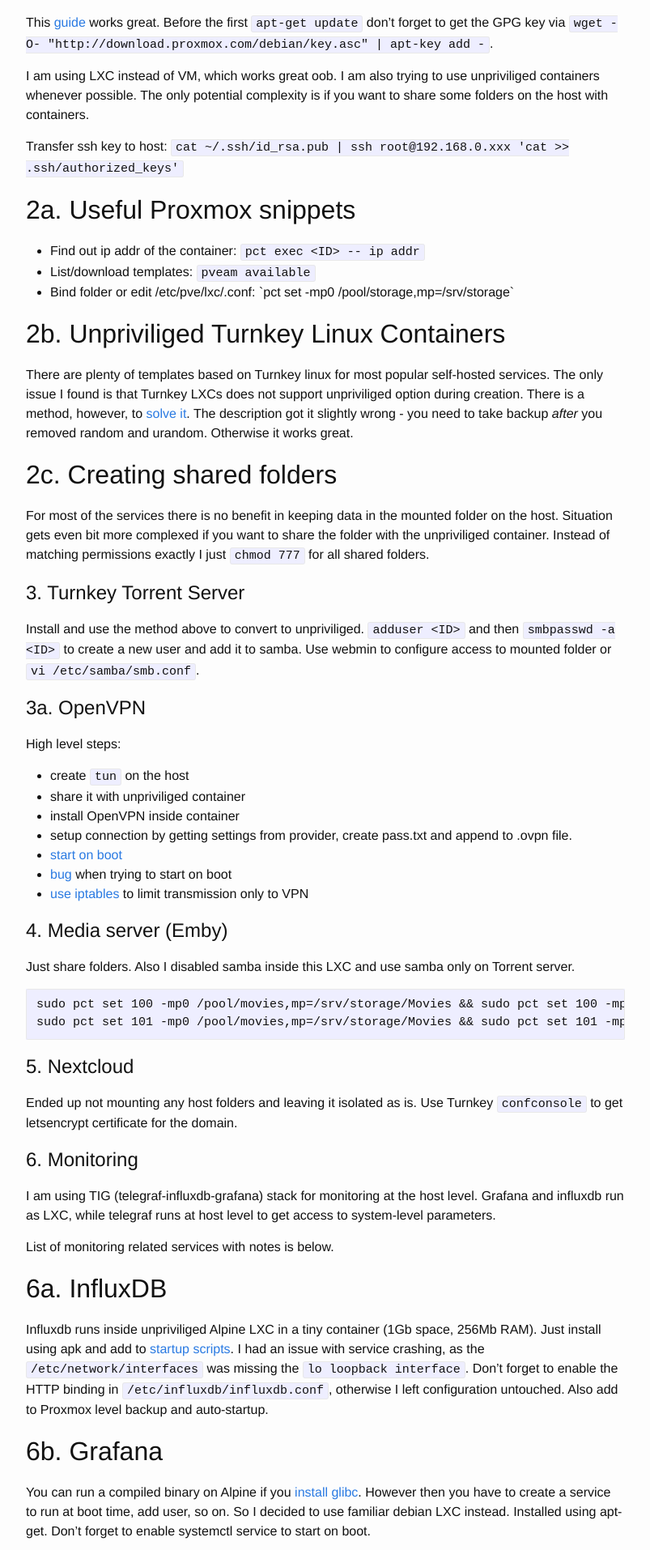
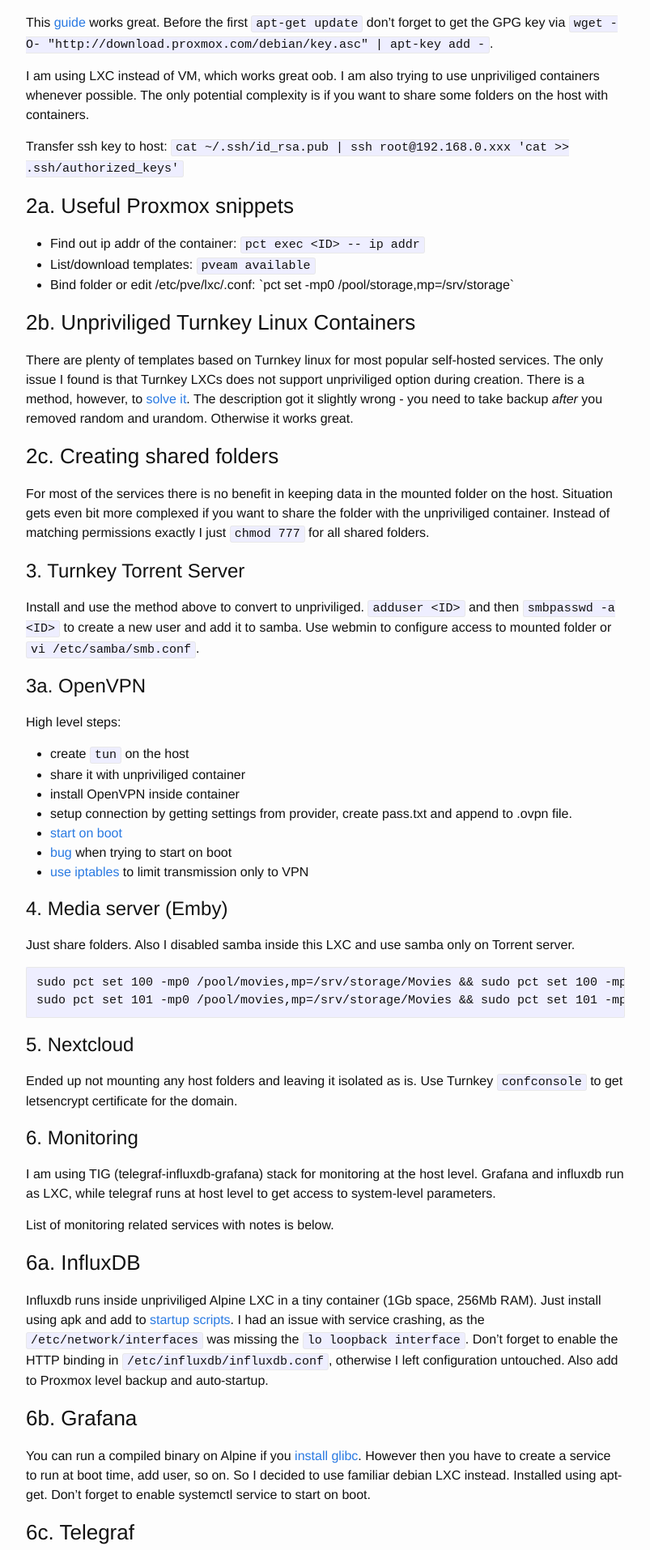
Before and after one commit to omdv/omdv.github.io, a Jekyll site: the page built from _posts/2018-12-09-proxmox-setup.markdown, in a window 1280 px wide. Shown: the part 955-2869 px from the top of the page at 81% size, without its empty margins (238-1041 px from the left). Built offline with Jekyll 4.4.1, drawn with Linux system fonts in a browser that asks for light colours; nearby versions of some CDN libraries.

Commit message:
Level 2 headings are larger than lvl 1

```diff
--- a/_posts/2018-12-09-proxmox-setup.markdown
+++ b/_posts/2018-12-09-proxmox-setup.markdown
@@ -27,17 +27,17 @@ I am using LXC instead of VM, which works great oob. I am also trying to use unp
 
 Transfer ssh key to host: `cat ~/.ssh/id_rsa.pub | ssh root@192.168.0.xxx 'cat >> .ssh/authorized_keys'`
 
-## 2a. Useful Proxmox snippets
+### 2a. Useful Proxmox snippets
 
 - Find out ip addr of the container: `pct exec <ID> -- ip addr`
 - List/download templates: `pveam available`
 - Bind folder or edit /etc/pve/lxc/<ID>.conf: `pct set <ID> -mp0 /pool/storage,mp=/srv/storage`
 
-## 2b. Unpriviliged Turnkey Linux Containers
+### 2b. Unpriviliged Turnkey Linux Containers
 
 There are plenty of templates based on Turnkey linux for most popular self-hosted services. The only issue I found is that Turnkey LXCs does not support unpriviliged option during creation. There is a method, however, to [solve it](https://forum.proxmox.com/threads/unprivileged-containers.26148/page-2). The description got it slightly wrong - you need to take backup _after_ you removed random and urandom. Otherwise it works great.
 
-## 2c. Creating shared folders
+### 2c. Creating shared folders
 
 For most of the services there is no benefit in keeping data in the mounted folder on the host. Situation gets even bit more complexed if you want to share the folder with the unpriviliged container. Instead of matching permissions exactly I just `chmod 777` for all shared folders.
 
@@ -74,19 +74,19 @@ I am using TIG (telegraf-influxdb-grafana) stack for monitoring at the host leve
 
 List of monitoring related services with notes is below.
 
-## 6a. InfluxDB
+### 6a. InfluxDB
 
 Influxdb runs inside unpriviliged Alpine LXC in a tiny container (1Gb space, 256Mb RAM). Just install using apk and add to [startup scripts](https://www.cyberciti.biz/faq/how-to-enable-and-start-services-on-alpine-linux/). I had an issue with service crashing, as the `/etc/network/interfaces` was missing the `lo loopback interface`. Don't forget to enable the HTTP binding in `/etc/influxdb/influxdb.conf`, otherwise I left configuration untouched. Also add to Proxmox level backup and auto-startup.
 
-## 6b. Grafana
+### 6b. Grafana
 
 You can run a compiled binary on Alpine if you [install glibc](https://github.com/sgerrand/alpine-pkg-glibc). However then you have to create a service to run at boot time, add user, so on. So I decided to use familiar debian LXC instead. Installed using apt-get. Don't forget to enable systemctl service to start on boot.
 
-## 6c. Telegraf
+### 6c. Telegraf
 
 Just install directly on the host, move configuration file to directory on ZFS pool to enable backup and symlink to `/etc/telegraf/`. Point influxdb in configuration file to IP from 7a.
 
-## 6d. Additional monitoring utilities
+### 6d. Additional monitoring utilities
 
 Some additional utilities to get parameters not available directly in telegraf:
 - `hddtemp` for drive temperature monitoring
```
